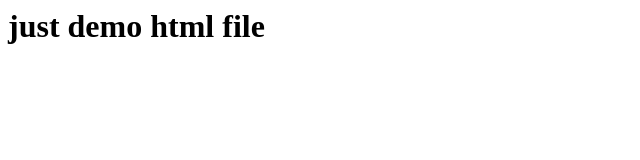
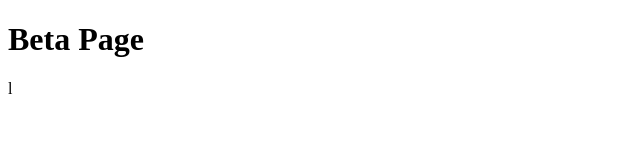
Before and after one commit to LuitelNarayan9/nluitel99, a plain HTML site: page beta.html in a window 1280 px wide. Shown: the whole page, without its empty margins (0-640 px from the left). Drawn offline with Linux system fonts and the light colour scheme.

Commit message:
modified beta file

```diff
--- a/beta.html
+++ b/beta.html
@@ -1,8 +1,15 @@
-<html>
+<!DOCTYPE html>
+<html lang="en">
+<head>
+    <meta charset="UTF-8">
+    <meta http-equiv="X-UA-Compatible" content="IE=edge">
+    <meta name="viewport" content="width=device-width, initial-scale=1.0">
+    <title>Beta</title>
+</head>
+<body>
+<h1>
+    <b>Beta Page</b>
 
-
-<body>
-<h1>just demo html file</h1>
+</h1>
 </body>
-
-</html>
+</html>l
```
